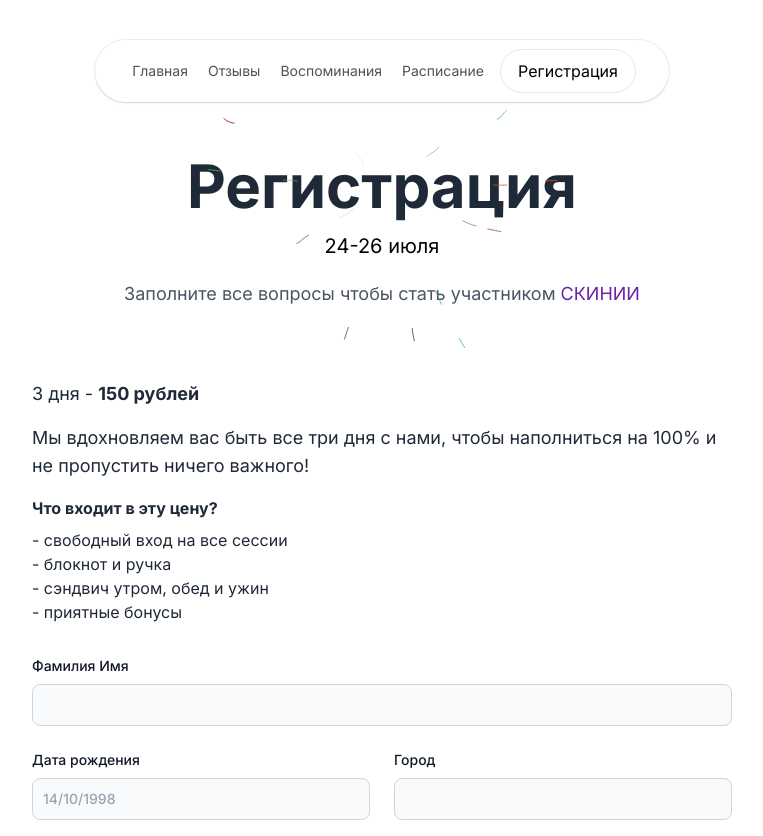
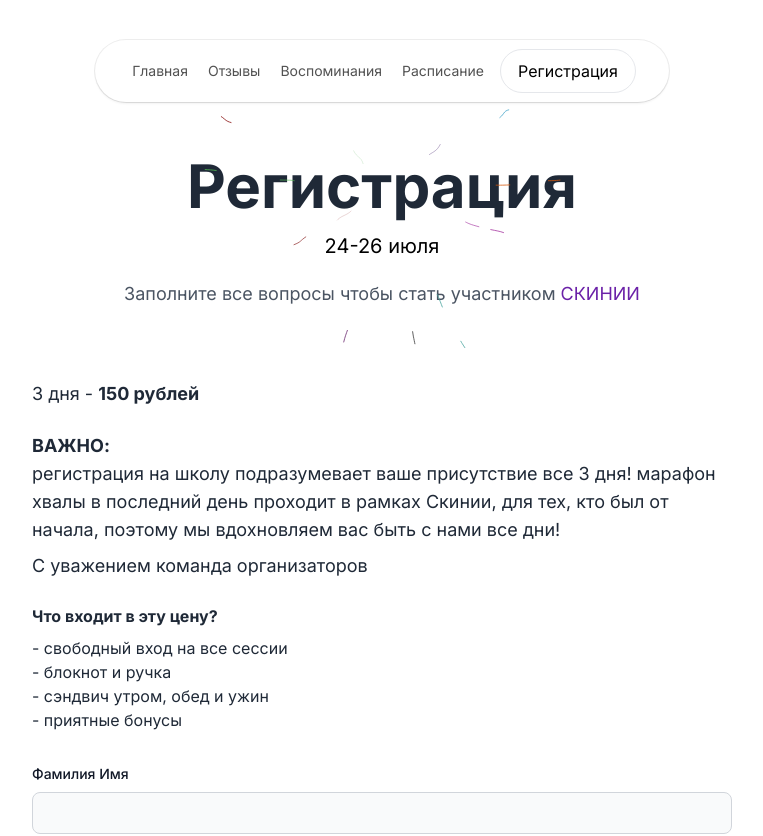
Before and after one commit to LashaLoi/skinia2024, a Next.js app: page /register in a window 1280 px wide. Shown: the top 836 px of the page, without its empty margins (258-1021 px from the left). Built offline with nearby package versions, Linux system fonts and the light colour scheme.

Commit message:
update description

```diff
--- a/app/register/components/Form.tsx
+++ b/app/register/components/Form.tsx
@@ -60,12 +60,16 @@ export function Form() {
       <div className="flex flex-col max-w-[700px] w-full">
         <div className="text-gray-800 w-full ">
           <div className="text-lg my-4">
-            <div className="mb-4">
+            <div className="mb-6">
               3 дня - <b>150 рублей</b>
             </div>
-            <div>
-              Мы вдохновляем вас быть все три дня с нами, чтобы наполниться на
-              100% и не пропустить ничего важного!
+            <div className={'mb-6'}>
+              <b>ВАЖНО:</b>
+              <br />
+              регистрация на школу подразумевает ваше присутствие все 3 дня!
+              марафон хвалы в последний день проходит в рамках Скинии, для тех,
+              кто был от начала, поэтому мы вдохновляем вас быть с нами все дни!
+              <p className={'mt-2'}>C уважением команда организаторов</p>
             </div>
           </div>
           <div className="mb-8">
```
